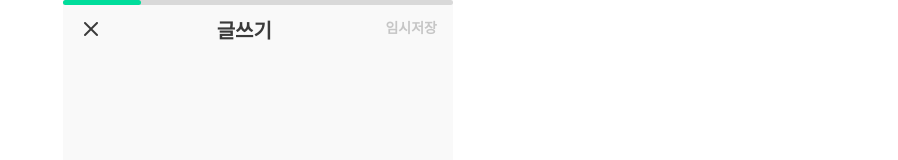
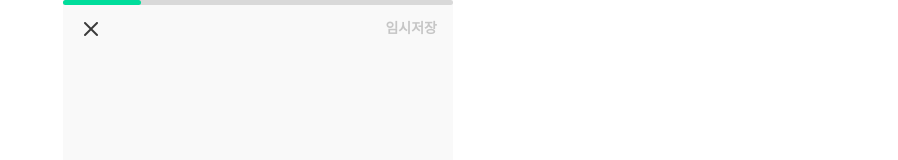
Before and after one commit to chan-byeong/Puzzle_05, a React (Vite) app: page /community/mate-post in a window 1280 px wide. Shown: the top 160 px of the page, without its empty margins (382-1280 px from the left). Built offline with nearby package versions, Linux system fonts and the light colour scheme; a web font is replaced by a local one.

Commit message:
fix: 헤더 컴포넌트 title props 추가

```diff
--- a/src/components/Common/Header/PostHeader.tsx
+++ b/src/components/Common/Header/PostHeader.tsx
@@ -1,13 +1,17 @@
 import * as H from "./Header.style";
 import { useNavigate } from "react-router-dom";
 
-function PostHeader() {
+interface PostHeaderProps {
+  title: string;
+}
+
+function PostHeader({ title }: PostHeaderProps) {
   const nav = useNavigate();
 
   return (
     <H.HeaderBox style={{ paddingTop: "8px", marginBottom: "0px" }}>
       <H.XIcon onClick={() => nav(-1)} />
-      <H.Title>글쓰기</H.Title>
+      <H.Title>{title}</H.Title>
       <H.MiddleTxt>임시저장</H.MiddleTxt>
     </H.HeaderBox>
   );
```
